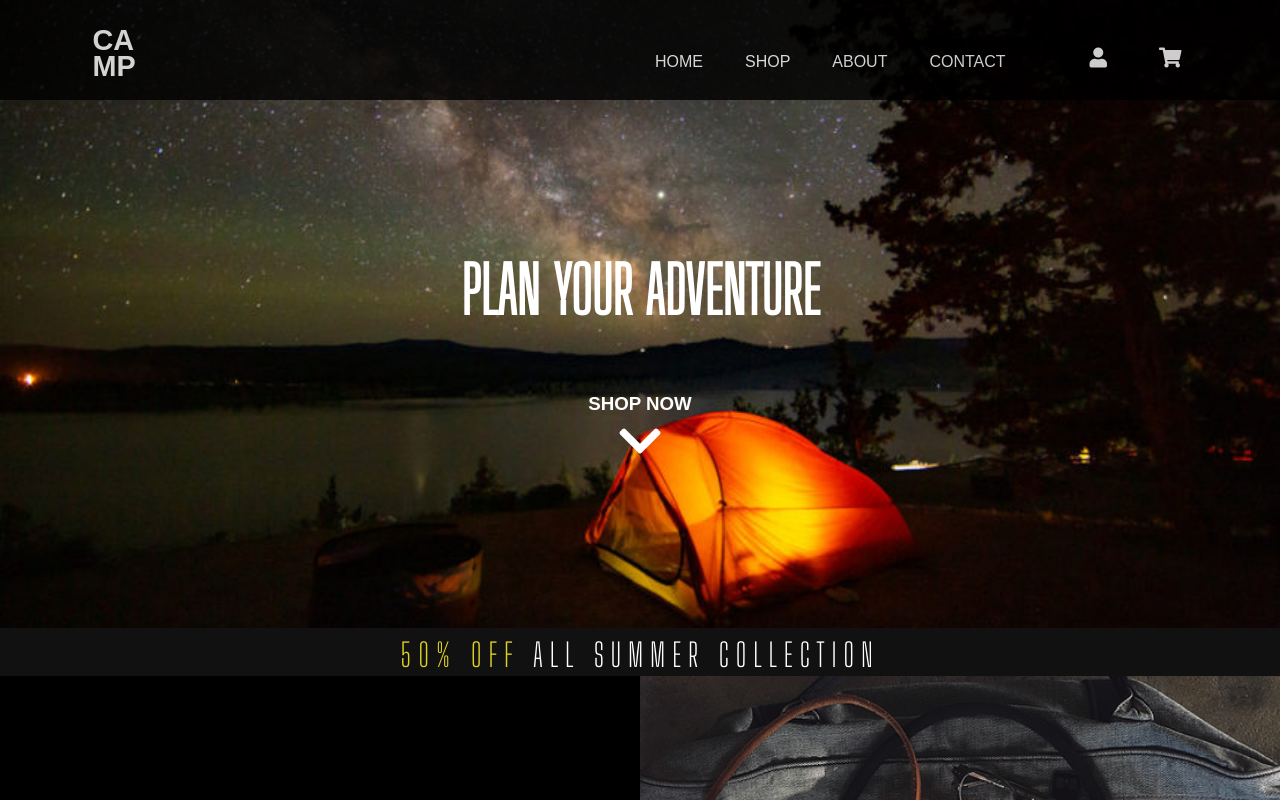
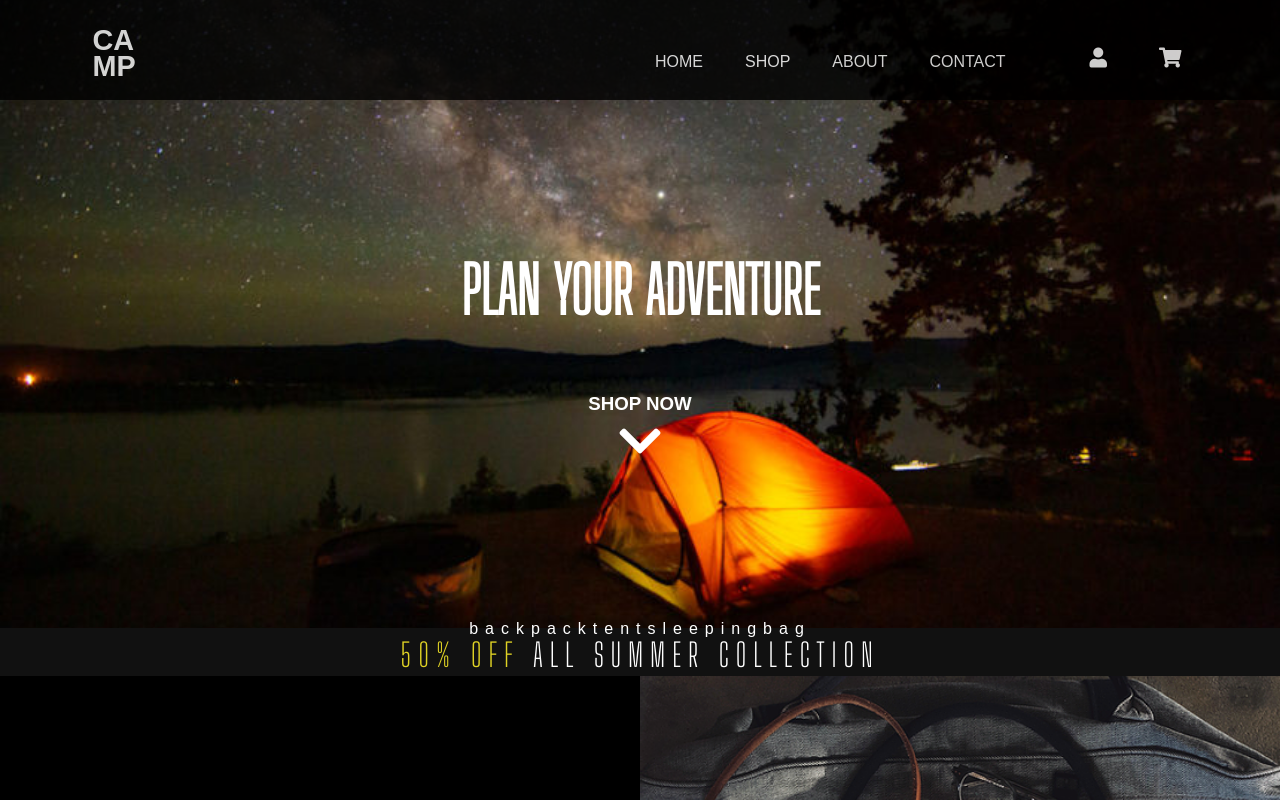
Before and after one commit to AMamun143/camp, a React (Create React App) app in the folder camp/: page /home in a window 1280 px wide. Shown: the top 800 px of the page. Built offline with nearby package versions, Linux system fonts and the light colour scheme; a web font is replaced by a local one.

Commit message:
link testing

```diff
--- a/camp/src/components/HomeComponent.js
+++ b/camp/src/components/HomeComponent.js
@@ -3,6 +3,7 @@ import Hero from './Hero/Hero.js'
 import Promo from './Promo/Promo.js'
 import NewArrivals from './NewArrivals/NewArrivals.js'
 import TripleImageComponent from './TripleImage/TripleImage.js'
+
 
 function HomeComponent() {
     return (
@@ -10,7 +11,9 @@ function HomeComponent() {
             <Hero />
             <Promo />
             <NewArrivals />
+
             <TripleImageComponent />
+
         </div>
     )
 }
--- a/camp/src/components/MainComponent.js
+++ b/camp/src/components/MainComponent.js
@@ -9,6 +9,9 @@ import ShopComponent from '../pages/shop/ShopComponent'
 import NewArrivals from './NewArrivals/NewArrivals'
 import Hero from './Hero/Hero'
 import Cart from '/Users/mac/camp/camp/src/pages/cart/Cart.js'
+import SleepingBags from '../pages/shop/SleepingBags.js'
+import Tents from '../pages/shop/Tents.js'
+import Backpacks from '../pages/shop/Backpacks.js'
 
 
 function MainComponent(){
@@ -32,6 +35,12 @@ function MainComponent(){
                 <Route exact path="/shop" component={NewArrivals} />
                 <Route exact path="/shop" component={Hero} />
                 <Route exact path="/cart" component={Cart} />
+                <Route exact path="/backpacks" component={Backpacks} />
+                <Route exact path="/tents" component={Tents} />
+                <Route exact path="/sleepingbags" component={SleepingBags} />
+
+
+
 
                 <Redirect to='/home' />
 
--- a/camp/src/components/Promo/Promo.css
+++ b/camp/src/components/Promo/Promo.css
@@ -22,3 +22,8 @@
 .collection {
     color: white;
 }
+
+.link-test {
+    position: relative;
+    bottom: 3rem;
+}
--- a/camp/src/components/Promo/Promo.js
+++ b/camp/src/components/Promo/Promo.js
@@ -1,5 +1,6 @@
 import React from 'react'
 import '../Promo/Promo.css'
+import { Link } from 'react-router-dom'
 
 function Promo() {
     return (
@@ -7,6 +8,11 @@ function Promo() {
            <div className="text">50% OFF
            <span className="collection"> ALL SUMMER COLLECTION</span>
            </div>
+           <div className="link-test">
+            <Link to='/backpacks'>backpack</Link>
+            <Link to='/tents'>tent</Link>
+            <Link to='/sleepingbags'>sleepingbag</Link>
+            </div>
         </div>
     )
 }
--- /dev/null
+++ b/camp/src/pages/shop/Backpacks.js
@@ -0,0 +1,11 @@
+import React from 'react'
+
+function Backpacks() {
+    return (
+        <div>
+
+        </div>
+    )
+}
+
+export default Backpacks
--- /dev/null
+++ b/camp/src/pages/shop/SleepingBags.js
@@ -0,0 +1,9 @@
+import React from 'react'
+
+export default function SleepingBags() {
+    return (
+        <div>
+
+        </div>
+    )
+}
--- /dev/null
+++ b/camp/src/pages/shop/Tents.js
@@ -0,0 +1,11 @@
+import React from 'react'
+
+function Tents() {
+    return (
+        <div>
+
+        </div>
+    )
+}
+
+export default Tents
```
